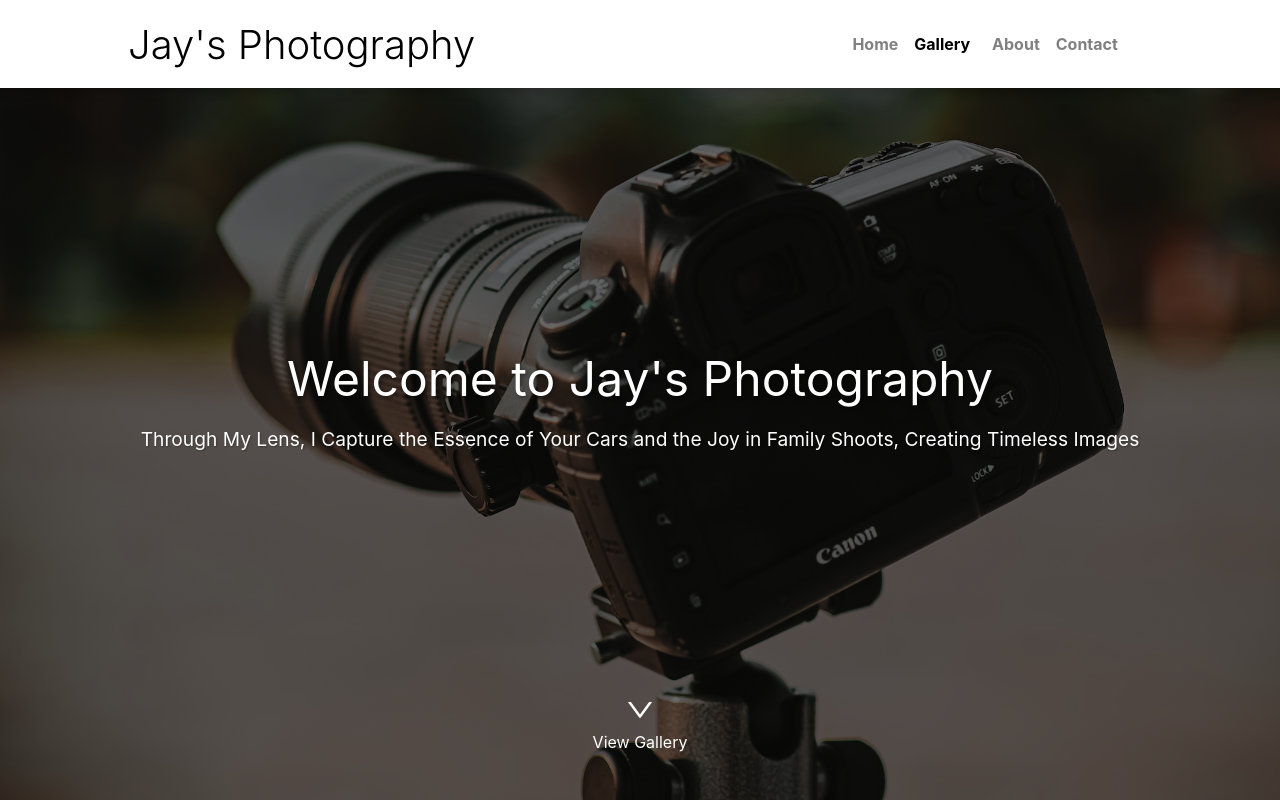
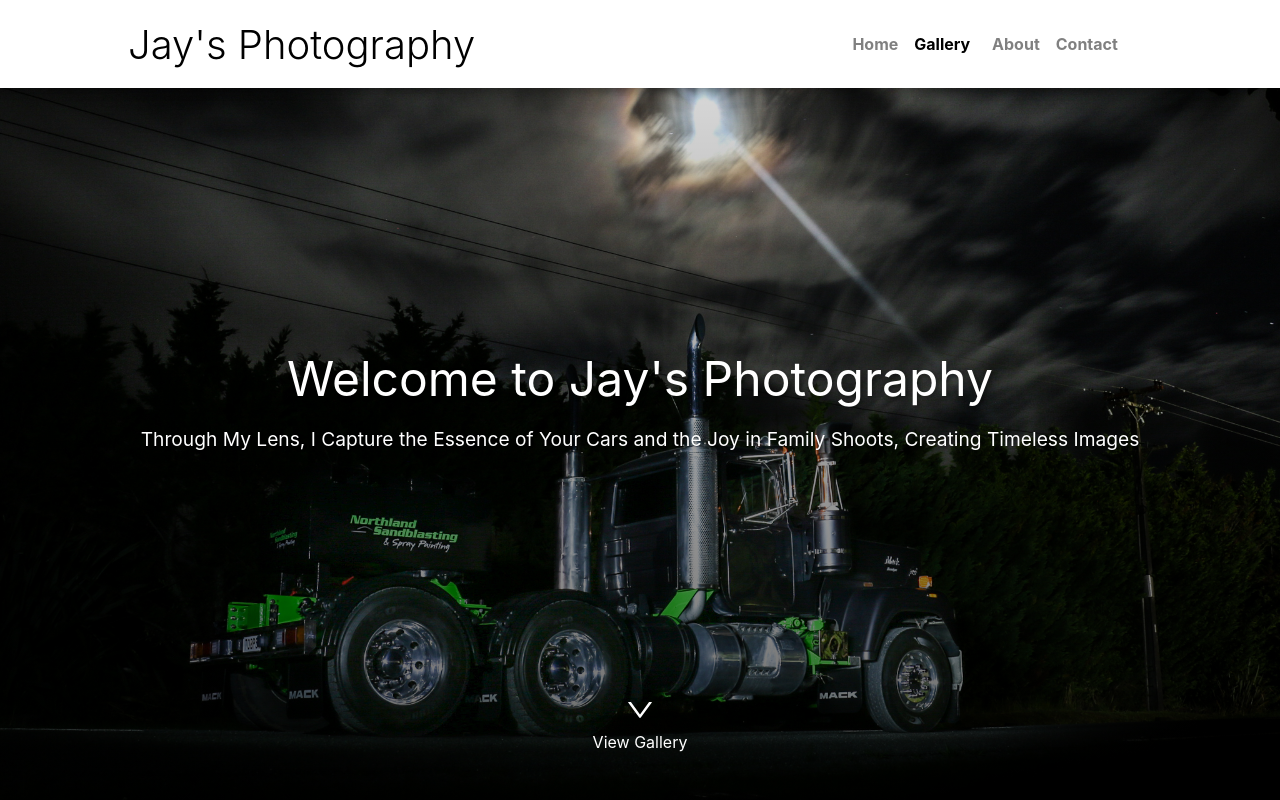
Before and after one commit to Nicolewrack23/Photography-Website, a React (Create React App) app in the folder client/: page / in a window 1280 px wide. Shown: the top 800 px of the page. Built offline with nearby package versions, Linux system fonts and the light colour scheme; grey boxes are pictures that could not be loaded.

Commit message:
updating image

```diff
--- a/client/src/components/Welcome/WelcomePage.module.css
+++ b/client/src/components/Welcome/WelcomePage.module.css
@@ -3,8 +3,8 @@
   justify-content: center;
   align-items: center;
   height: 100vh;
-  background-image: linear-gradient(rgba(0, 0, 0, 0.6), rgba(0, 0, 0, 0.6)),
-    url("../Welcome/camera.jpeg");
+  background-image: linear-gradient(rgba(0, 0, 0, 0.1), rgba(0, 0, 0, 0.6)),
+    url("../Welcome/Image2.jpeg");
   background-size: cover;
   background-position: center;
   background-repeat: no-repeat;
```
